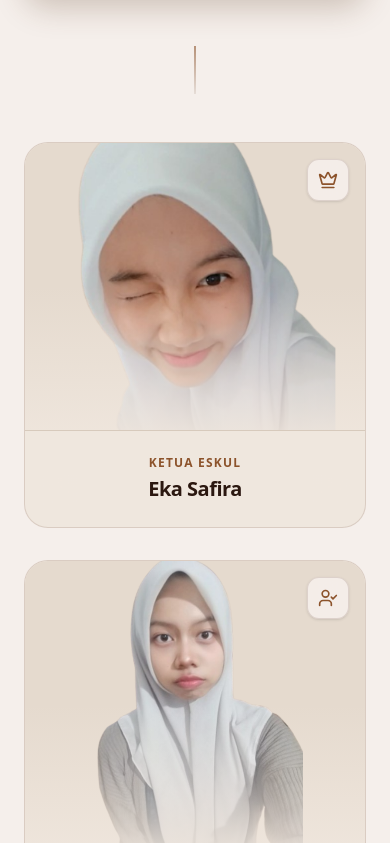
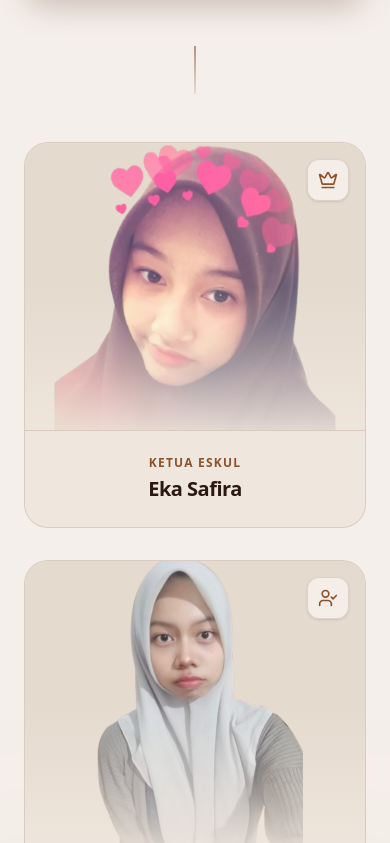
Before and after one commit to Nashzz741/tataboga, a Next.js app: page / in a window 390 px wide. Shown: the part 4401-5244 px from the top of the page. Built offline with nearby package versions, Linux system fonts and the light colour scheme.

Commit message:
struktur update

```diff
--- a/src/components/Struktur.tsx
+++ b/src/components/Struktur.tsx
@@ -31,7 +31,7 @@ const structureData = {
     {
       name: "Eka Safira",
       role: "Ketua Eskul",
-      image: "image14.png",
+      image: "image.png",
       transform: { scale: 1.3, x: "0%", y: "10%", fit: "contain" as const },
       icon: <Crown className="w-5 h-5 text-[#8C532B]" />,
     },
@@ -128,19 +128,13 @@ const structureData = {
       icon: <Camera className="w-5 h-5 text-[#8C532B]" />,
     },
     {
-      name: "Dokumentasi 4",
+      name: "Melinda Putri Andini",
       role: "Dokumentasi IV",
-      image: "/images/dokumen4.png",
+      image: "image16.png",
       transform: { scale: 1.2, x: "0%", y: "0%", fit: "cover" as const },
       icon: <Camera className="w-5 h-5 text-[#8C532B]" />,
     },
-    {
-      name: "Melinda Putri Andini",
-      role: "Dokumentasi V",
-      image: "/images/dokumen5.png",
-      transform: { scale: 1.2, x: "0%", y: "0%", fit: "cover" as const },
-      icon: <Camera className="w-5 h-5 text-[#8C532B]" />,
-    },
+
   ],
 };
 
@@ -259,23 +253,19 @@ export default function Structure() {
           <div className="w-0.5 h-12 bg-[#5C3A21]/10" />
 
           {/* DOKUMENTASI (1-5) */}
-          <div className="grid grid-cols-1 md:grid-cols-3 gap-8 w-full max-w-6xl">
-            {structureData.dokumentasi.map((item, index) => {
-              const isFifthCard = index === 4;
-
-              return (
+          <div className="flex flex-nowrap gap-6 w-full max-w-6xl overflow-x-auto pb-4 scrollbar-thin">
+            {structureData.dokumentasi.map((item, index) => (
               <motion.div
                 key={index}
                 initial={{ opacity: 0, y: 20 }}
                 whileInView={{ opacity: 1, y: 0 }}
                 viewport={{ once: true }}
                 transition={{ delay: index * 0.1 }}
-                  className={isFifthCard ? "md:col-start-3" : ""}
+                className="flex-shrink-0 w-72 md:w-80"
               >
                 <BigMemberCard {...item} />
               </motion.div>
-              );
-            })}
+            ))}
           </div>
         </div>
       </div>
```
Also changed, not shown: public/image.png (added), public/image16.png (added). Lines whose indentation alone changed are shown as unchanged.
